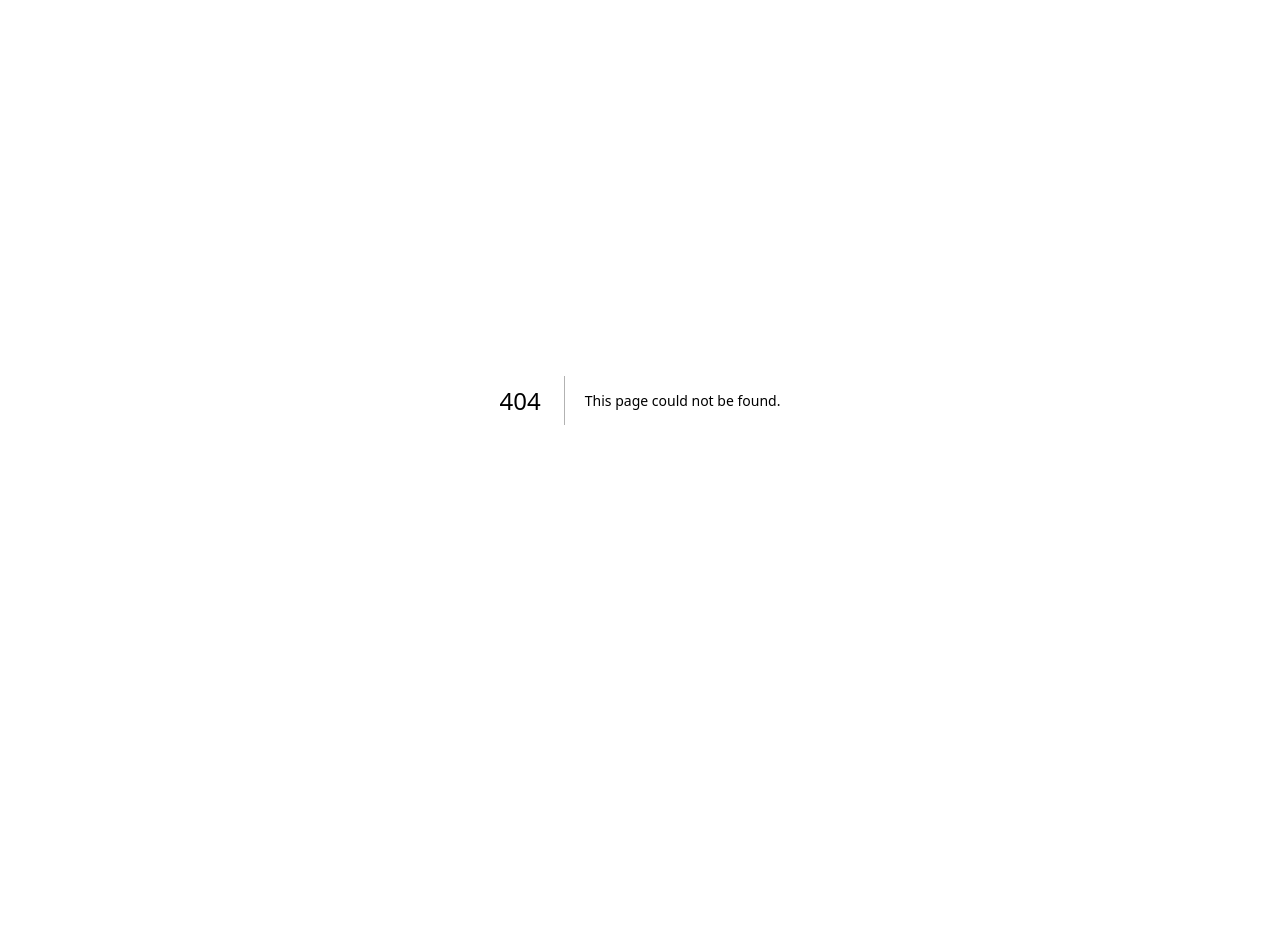
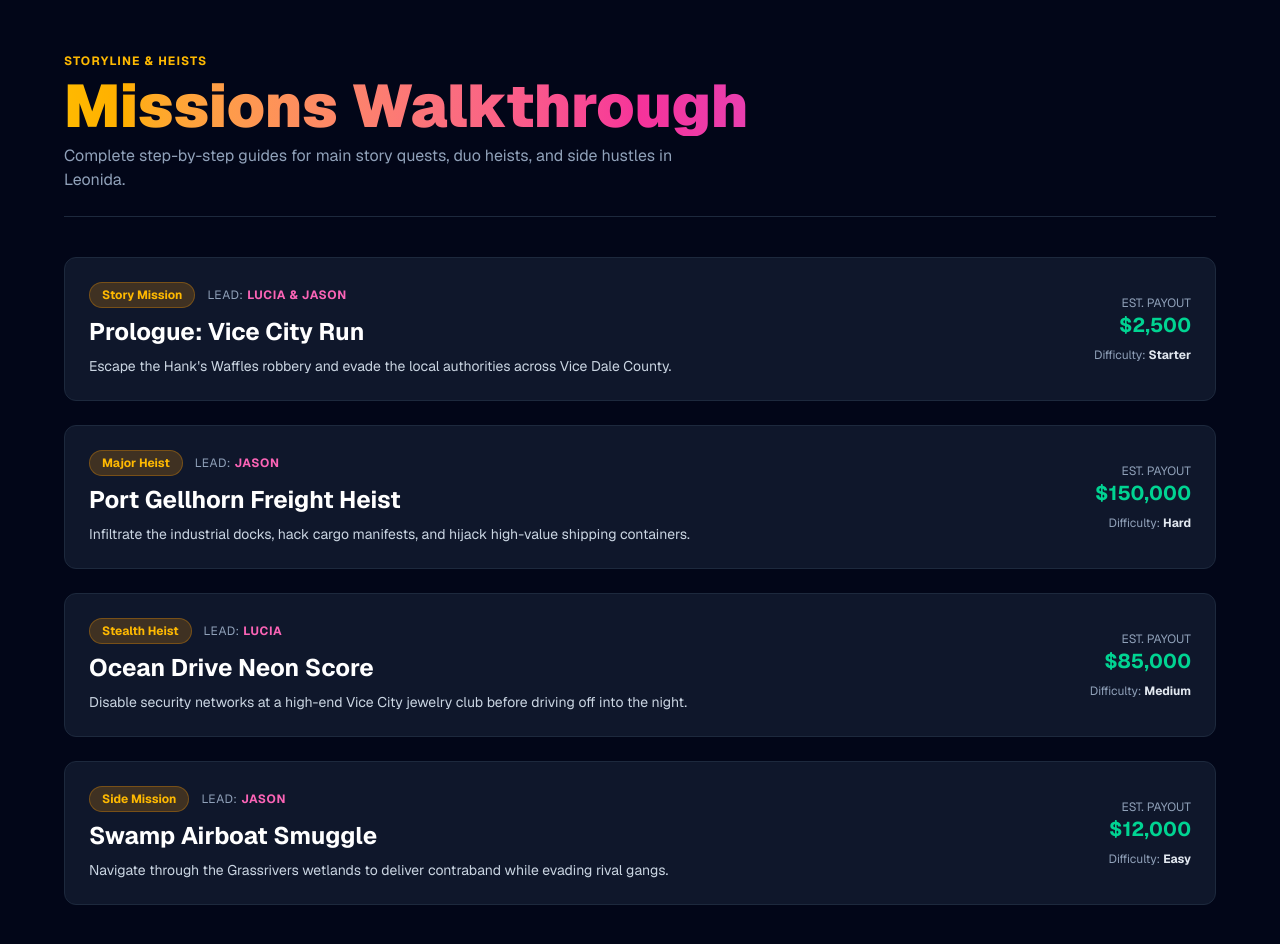
Before and after one commit to chegehjr29-lab/gta6-walkthrough, a Next.js app: page /missions in a window 1280 px wide. Before the commit this address had no page. Shown: the top 944 px of the page. Before the commit the page ends 800 px from the top, so only its background shows below. Built offline with nearby package versions, Linux system fonts and the light colour scheme.

Commit message:
Add missions walkthrough page

```diff
--- /dev/null
+++ b/app/missions/page.tsx
@@ -0,0 +1,83 @@
+import React from 'react';
+
+export default function MissionsPage() {
+  const missions = [
+    {
+      title: "Prologue: Vice City Run",
+      character: "Lucia & Jason",
+      type: "Story Mission",
+      difficulty: "Starter",
+      desc: "Escape the Hank's Waffles robbery and evade the local authorities across Vice Dale County.",
+      payout: "$2,500"
+    },
+    {
+      title: "Port Gellhorn Freight Heist",
+      character: "Jason",
+      type: "Major Heist",
+      difficulty: "Hard",
+      desc: "Infiltrate the industrial docks, hack cargo manifests, and hijack high-value shipping containers.",
+      payout: "$150,000"
+    },
+    {
+      title: "Ocean Drive Neon Score",
+      character: "Lucia",
+      type: "Stealth Heist",
+      difficulty: "Medium",
+      desc: "Disable security networks at a high-end Vice City jewelry club before driving off into the night.",
+      payout: "$85,000"
+    },
+    {
+      title: "Swamp Airboat Smuggle",
+      character: "Jason",
+      type: "Side Mission",
+      difficulty: "Easy",
+      desc: "Navigate through the Grassrivers wetlands to deliver contraband while evading rival gangs.",
+      payout: "$12,000"
+    }
+  ];
+
+  return (
+    <div className="min-h-screen bg-slate-950 text-white p-6 md:p-12 font-sans">
+      <div className="max-w-6xl mx-auto">
+        <header className="mb-10 text-center md:text-left border-b border-slate-800 pb-6">
+          <span className="text-xs uppercase tracking-widest text-amber-400 font-bold">Storyline & Heists</span>
+          <h1 className="text-4xl md:text-6xl font-black text-transparent bg-clip-text bg-gradient-to-r from-amber-400 via-pink-500 to-purple-500 mt-1">
+            Missions Walkthrough
+          </h1>
+          <p className="text-slate-400 mt-2 max-w-2xl">
+            Complete step-by-step guides for main story quests, duo heists, and side hustles in Leonida.
+          </p>
+        </header>
+
+        <div className="space-y-6">
+          {missions.map((mission, idx) => (
+            <div key={idx} className="bg-slate-900 border border-slate-800 rounded-xl p-6 hover:border-amber-400/50 transition-all flex flex-col md:flex-row justify-between md:items-center gap-4">
+              <div className="space-y-2">
+                <div className="flex items-center space-x-3">
+                  <span className="bg-amber-500/20 text-amber-400 text-xs font-bold px-3 py-1 rounded-full border border-amber-500/30">
+                    {mission.type}
+                  </span>
+                  <span className="text-xs text-slate-400 uppercase tracking-wider">
+                    Lead: <strong className="text-pink-400">{mission.character}</strong>
+                  </span>
+                </div>
+                <h2 className="text-2xl font-bold text-white">{mission.title}</h2>
+                <p className="text-slate-300 text-sm max-w-2xl">{mission.desc}</p>
+              </div>
+
+              <div className="flex md:flex-col items-start md:items-end justify-between border-t md:border-t-0 border-slate-800 pt-4 md:pt-0 min-w-[140px]">
+                <div className="text-left md:text-right">
+                  <span className="block text-xs text-slate-400 uppercase">Est. Payout</span>
+                  <span className="text-xl font-bold text-emerald-400">{mission.payout}</span>
+                </div>
+                <span className="text-xs text-slate-400 md:mt-2">
+                  Difficulty: <strong className="text-slate-200">{mission.difficulty}</strong>
+                </span>
+              </div>
+            </div>
+          ))}
+        </div>
+      </div>
+    </div>
+  );
+}
```
